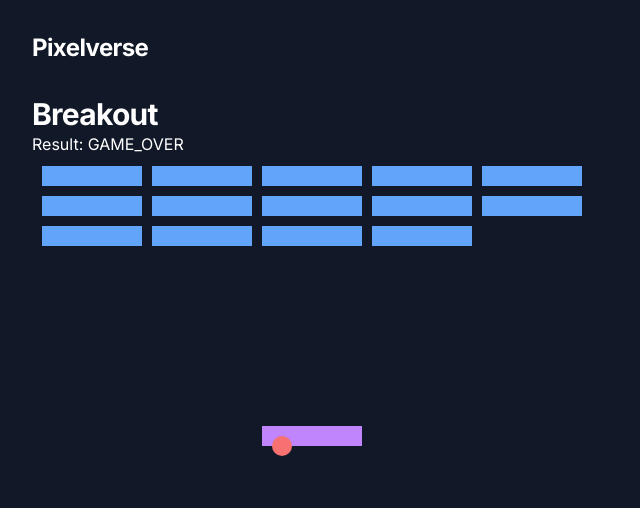
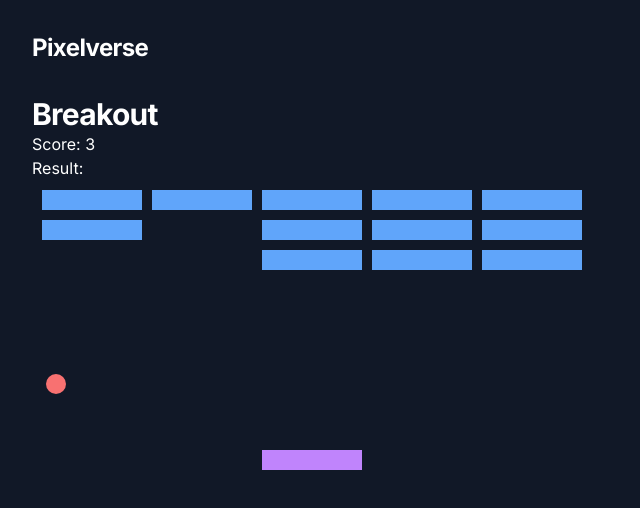
Before and after one commit to aaronmcadam/pixelverse, a Next.js app: page /breakout in a window 1280 px wide. Shown: the top 508 px of the page, without its empty margins (0-640 px from the left). Built offline with nearby package versions, Linux system fonts and the light colour scheme.

Commit message:
breakout working

```diff
--- a/src/app/breakout/page.tsx
+++ b/src/app/breakout/page.tsx
@@ -48,14 +48,15 @@ export default function Breakout() {
   const [blocks, setBlocks] = useState<Block[]>(initialBlocks);
   const [paddlePosition, setPaddlePosition] = useState(paddleStart);
   const [ballPosition, setBallPosition] = useState(ballStart);
+  const [score, setScore] = useState(0);
   const [result, setResult] = useState("");
   const ballAnimationRef = useRef<number | null>(null);
-  const xDirectionRef = useRef(2);
+  const xDirectionRef = useRef(-2);
   const yDirectionRef = useRef(2);
 
   useEffect(() => {
     function movePlayer(event: KeyboardEvent) {
-      if (result === "GAME_OVER") {
+      if (result === "GAME_OVER" || result === "GAME_WON") {
         return;
       }
 
@@ -114,6 +115,7 @@ export default function Breakout() {
   }, []);
 
   // change direction
+  // ensure that the direction change occurs only once per collision.
   useEffect(() => {
     const [xAxis, yAxis] = ballPosition;
 
@@ -132,23 +134,52 @@ export default function Breakout() {
     const [xAxis, yAxis] = ballPosition;
 
     for (let i = 0; i < blocks.length; ++i) {
-      if (
-        xAxis > blocks[i].bottomLeft[0] &&
-        xAxis < blocks[i].bottomRight[0] &&
-        yAxis > blocks[i].bottomLeft[1] &&
-        yAxis < blocks[i].topLeft[1]
-      ) {
+      const block = blocks[i];
+      const [left, right, top, bottom] = [
+        block.bottomLeft[0],
+        block.bottomRight[0],
+        block.topLeft[1],
+        block.bottomLeft[1],
+      ];
+
+      if (xAxis >= left && xAxis <= right && yAxis >= bottom && yAxis <= top) {
         console.log("we hit a block");
         setBlocks((prev) => prev.filter((_block, index) => index !== i));
-
-        // Reverse the ball direction upon block collision
-        xDirectionRef.current = -xDirectionRef.current;
-        yDirectionRef.current = -yDirectionRef.current;
+        changeDirection();
+        setScore((prev) => prev + 1);
 
         break; // exit the loop after the first hit
       }
     }
   }, [ballPosition, blocks]);
+
+  // check for paddle collision
+  useEffect(() => {
+    const [ballXAxis, ballYAxis] = ballPosition;
+    const [paddleXAxis, paddleYAxis] = paddlePosition;
+
+    // try to stop the ball getting stuck in the paddle
+    if (
+      ballXAxis + xDirectionRef.current > paddleXAxis &&
+      ballXAxis + xDirectionRef.current < paddleXAxis + BLOCK_WIDTH &&
+      ballYAxis + yDirectionRef.current > paddleYAxis &&
+      ballYAxis + yDirectionRef.current < paddleYAxis + BLOCK_HEIGHT
+    ) {
+      yDirectionRef.current = -yDirectionRef.current;
+    }
+  }, [ballPosition, paddlePosition]);
+
+  function changeDirection() {
+    if (xDirectionRef.current === 2 && yDirectionRef.current === 2) {
+      yDirectionRef.current = -2;
+    } else if (xDirectionRef.current === 2 && yDirectionRef.current === -2) {
+      xDirectionRef.current = -2;
+    } else if (xDirectionRef.current === -2 && yDirectionRef.current === -2) {
+      yDirectionRef.current = 2;
+    } else if (xDirectionRef.current === -2 && yDirectionRef.current === 2) {
+      xDirectionRef.current = 2;
+    }
+  }
 
   // handle game over
   useEffect(() => {
@@ -164,11 +195,24 @@ export default function Breakout() {
     }
   }, [ballPosition]);
 
+  // handle win
+  useEffect(() => {
+    if (blocks.length === 0) {
+      if (ballAnimationRef.current) {
+        window.clearInterval(ballAnimationRef.current);
+      }
+
+      // reset game state
+      setResult("GAME_WON");
+    }
+  }, [blocks.length]);
+
   return (
     <div className="py-8 h-full flex flex-col">
       <h2 className="text-2xl font-bold leading-7 text-white sm:truncate sm:text-3xl sm:tracking-tight">
         Breakout
       </h2>
+      <div>Score: {score}</div>
       <div>Result: {result}</div>
       <div className="relative h-[300px] w-[560px]">
         {blocks.map((block, index) => (
```
